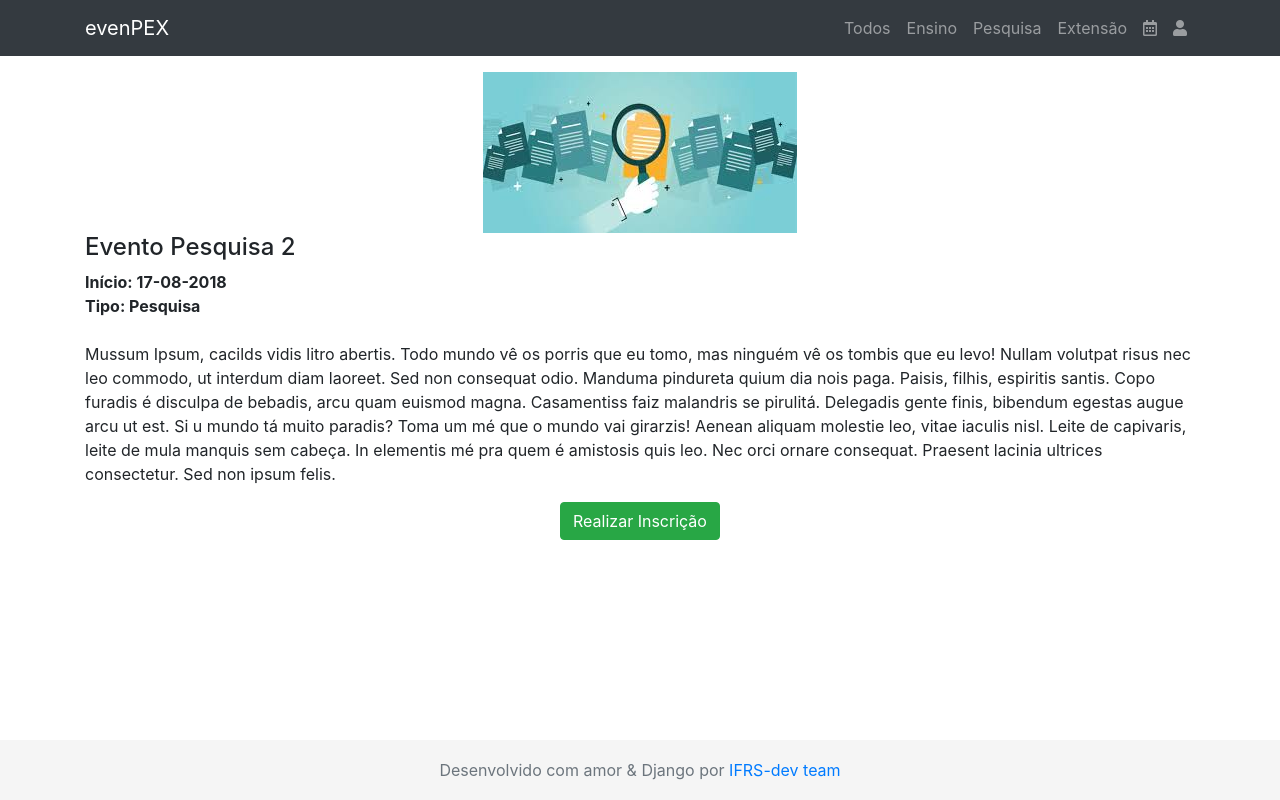
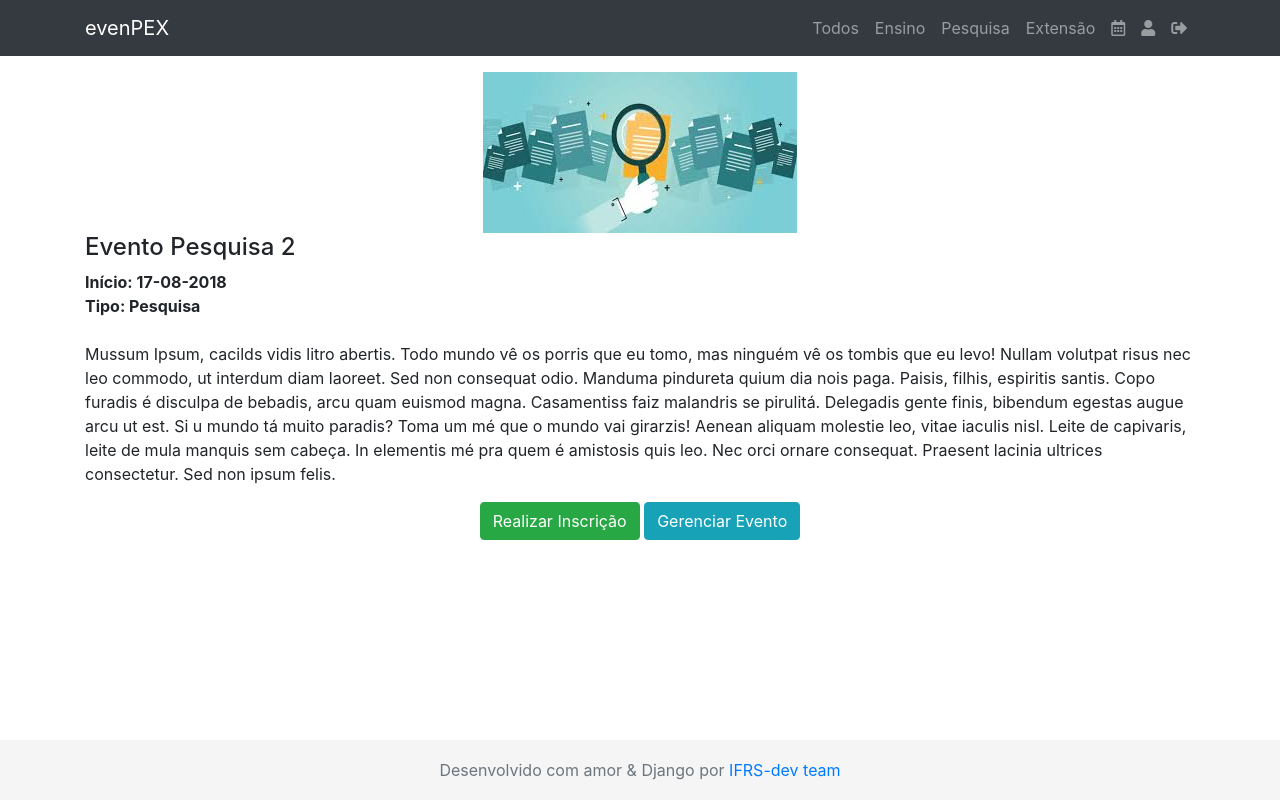
Before and after one commit to ifrs-dev/evenpex, a Django app: page /evento/2/ in a window 1280 px wide. Run offline with Django 3.2, Linux system fonts and the light colour scheme; a user stored in the database is signed in; data comes from the database, SQL or seed files in the repository; both versions use the stored data as it was after the commit; some libraries are stand-ins or nearby versions.

Commit message:
Adicona icone de logout na navbar

```diff
--- a/evenpex/templates/base.html
+++ b/evenpex/templates/base.html
@@ -62,7 +62,10 @@
                 </a>
               </li>
               <li class="nav-item">
-                <a class="nav-link" href="{% url 'admin:index' %}"><i class="fas fa-user"></i></a>
+                <a class="nav-link" href="{% url 'admin:index' %}"><i class="fa fa-user"></i></a>
+              </li>
+              <li class="nav-item">
+                <a class="nav-link" href="{% url 'logout' %}"><i class="fa fa-sign-out-alt"></i></a>
               </li>
             {% else %}
               <li class="nav-item">
--- a/evenpex/templates/event-detail.html
+++ b/evenpex/templates/event-detail.html
@@ -18,6 +18,12 @@
   {% else %}
     <a href="{% url 'event-registration' object.pk %}" class="btn btn-success">Realizar Inscrição</a>
   {% endif %}
+
+  {% if request.user.is_superuser %}
+    <a class="btn btn-info" href="{% url 'registrations-list' object.pk %}"> Gerenciar Evento
+    </a>
+  {% endif %}
+
   </div>
 
 {% endblock content %}
--- a/evenpex/templates/event-list.html
+++ b/evenpex/templates/event-list.html
@@ -15,8 +15,7 @@
             <a href="{% url 'event-detail' event.pk %}">{{ event.title }}</a>
           </h4>
           <p class="card-text">
-              {{ event.date|date:"d-m-Y" }}
-              {{ event.get_kind_display }}
+              {{ event.start_date|date:"d-m-Y" }}
           </p>
         </div>
       </div>
```
Also changed, not shown: db.sqlite3.
